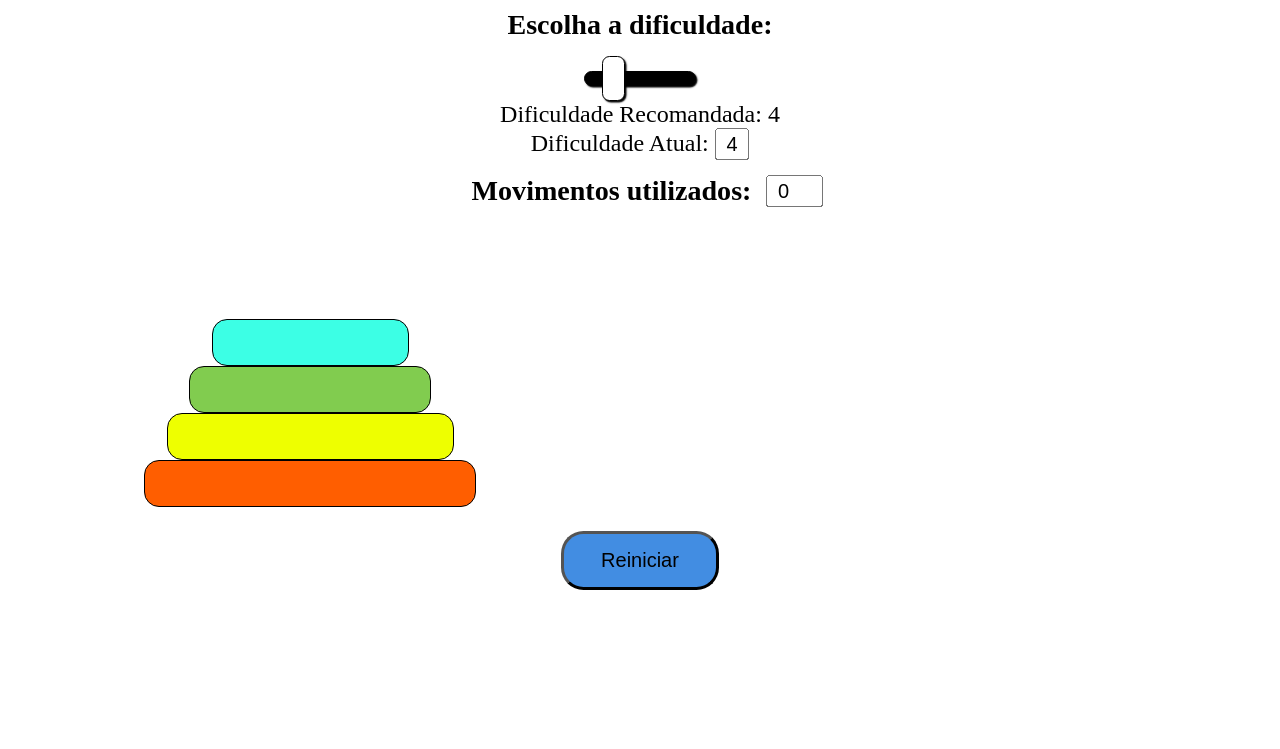
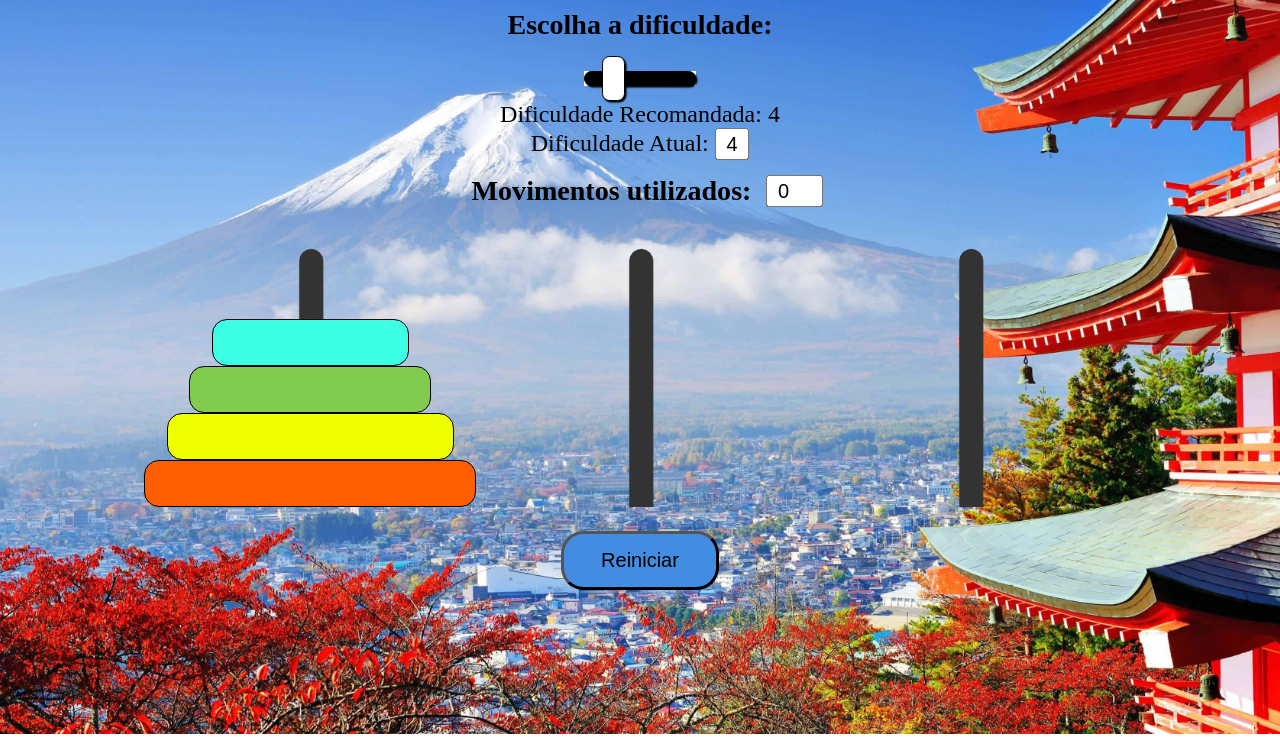
Before and after one commit to joaofranciscoguarda/Torre-de-Hanoi, a plain HTML site: page index.html in a window 1280 px wide. Shown: the part 91-840 px from the top of the page. Drawn offline with Linux system fonts and the light colour scheme; the site is published under a folder, as on GitHub Pages, so addresses that start at the root find nothing.

Commit message:
Fixed: img bug

```diff
--- a/css/style.css
+++ b/css/style.css
@@ -5,7 +5,7 @@ body, html {
 }
 
 body {
-    background-image: url("/img/wp4118244-ultra-hd-4k-japan-wallpapers.jpg");
+    background-image: url("../img/wp4118244-ultra-hd-4k-japan-wallpapers.jpg");
     background-repeat: no-repeat;
     background-size: cover;
     background-position: center;
@@ -57,7 +57,7 @@ p {
 
 .towerBase {
     display: flex;
-    background-image: URL('/img/6238-clip-art-line-png-images(2).png');
+    background-image: URL('../img/6238-clip-art-line-png-images(2).png');
     background-size:100px;
     background-position: center;
     height: 190px;
```
